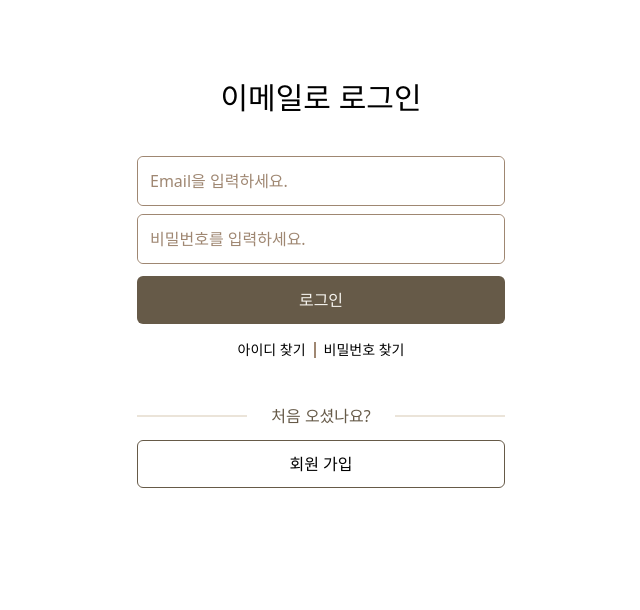
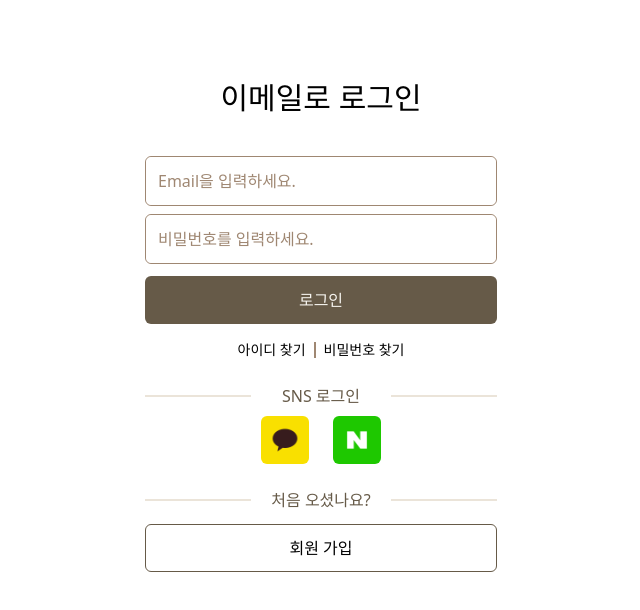
Before and after one commit to Team-Sttock/FE, a Next.js app: page /login in a window 1280 px wide. Shown: the top 610 px of the page, without its empty margins (319-959 px from the left). Built offline with nearby package versions, Linux system fonts and the light colour scheme.

Commit message:
feat: OAuth 로그인 구현 UI

```diff
--- a/features/login/Main.tsx
+++ b/features/login/Main.tsx
@@ -26,7 +26,7 @@ export default function Page() {
   const onError = () => {}
 
   return (
-    <div className="w-full max-w-sm m-auto px-2">
+    <div className="w-full max-w-sm m-auto px-4">
       <header className="pt-20 pb-10">
         <h1 className={classNames('text-center text-3xl', NotoSans.className)}>
           이메일로 로그인
@@ -69,7 +69,34 @@ export default function Page() {
             비밀번호 찾기
           </Link>
         </section>
-        <section className="py-8">
+        <section className="pt-3">
+          <p
+            className={classNames(
+              'relative text-center text-dark-brown',
+              'before:absolute before:top-1/2 before:-translate-y-1/2 before:left-0 before:h-0.5 before:w-[30%] before:bg-beige',
+              'after:absolute after:top-1/2 after:-translate-y-1/2 after:right-0 after:h-0.5 after:w-[30%] after:bg-beige'
+            )}
+          >
+            SNS 로그인
+          </p>
+          <section className="flex items-center justify-center pt-2 space-x-6">
+            <button className="w-12 h-12 p-2 rounded-md overflow-hidden bg-[rgb(249,224,0)]">
+              <img
+                src="/logo/kakao-no-bg.png"
+                className="w-full h-full object-cover"
+                alt="카카오 로고 배경 없는 버전"
+              ></img>
+            </button>
+            <button className="w-12 h-12 p-2 rounded-md overflow-hidden bg-[rgb(30,200,0)]">
+              <img
+                src="/logo/naver-no-bg.png"
+                className="w-full h-full object-cover"
+                alt="네이버 로고 배경 없는 버전"
+              ></img>
+            </button>
+          </section>
+        </section>
+        <section className="pt-6">
           <p
             className={classNames(
               'relative text-center text-dark-brown',
```
Also changed, not shown: public/logo/kakao-no-bg.png (added), public/logo/naver-no-bg.png (added).
